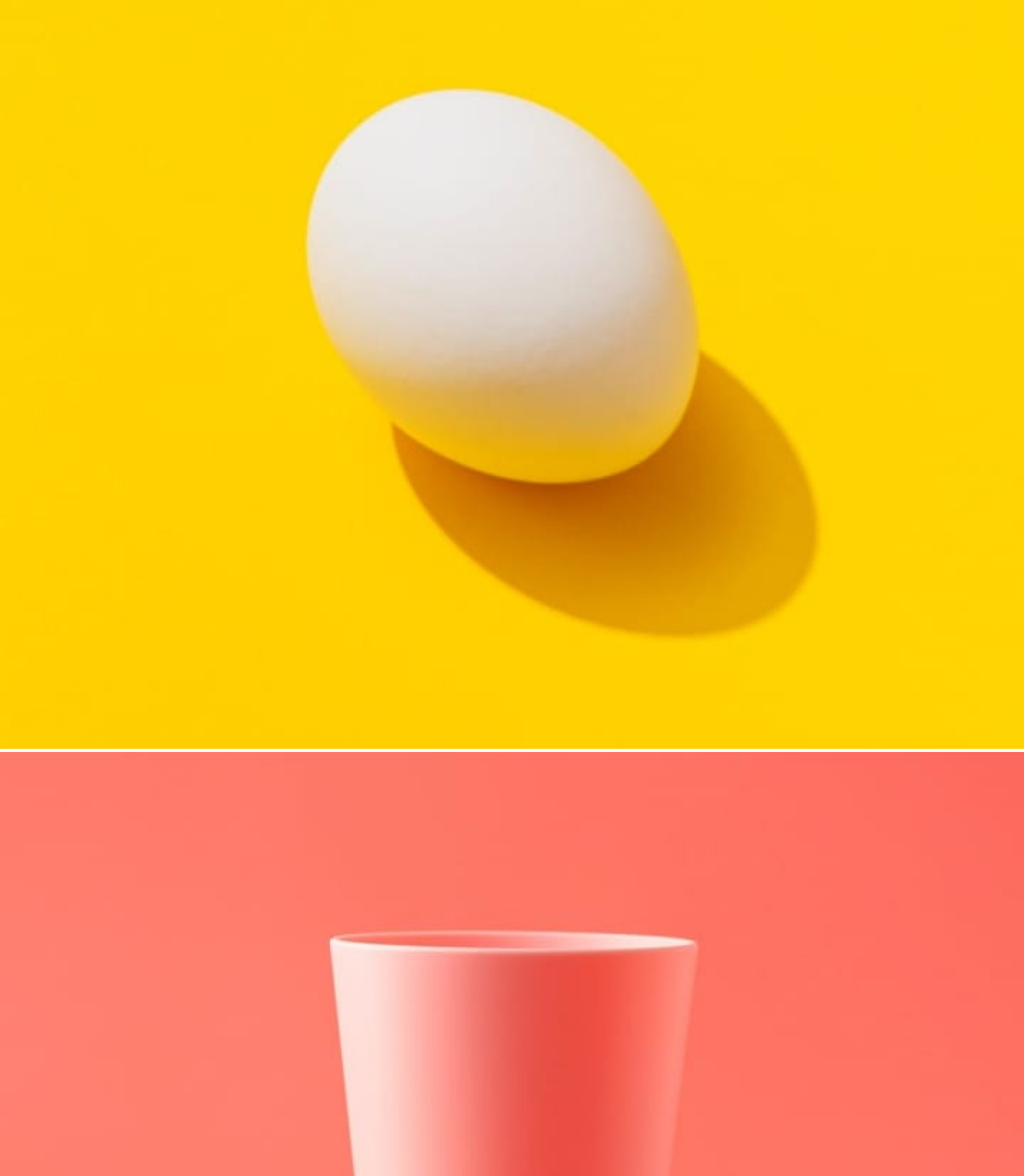
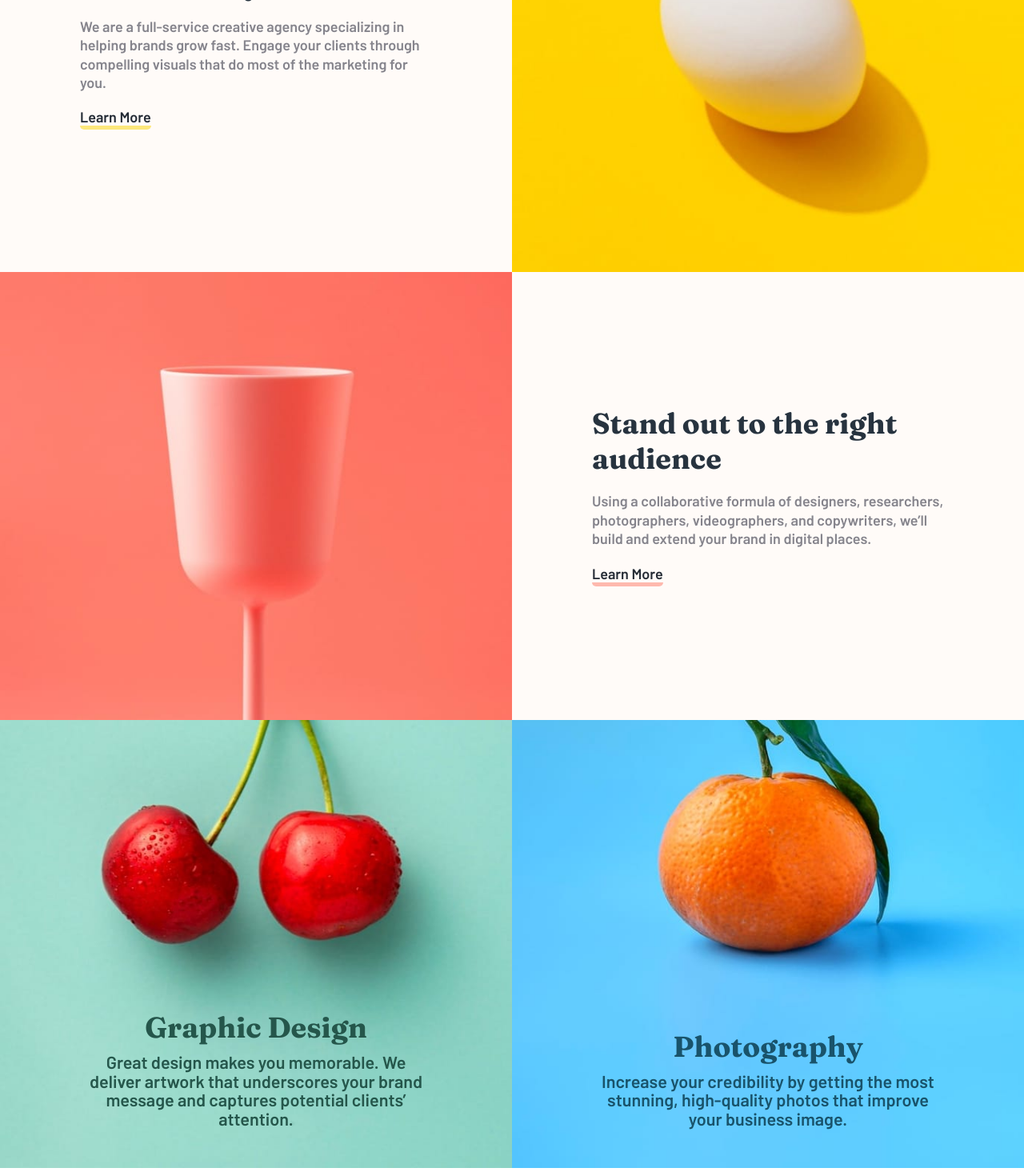
Before and after one commit to JGA7077/Frontend-Challenge_Sunnyside-Agency, a React (Create React App) app: page / in a window 1280 px wide. Shown: the part 1020-2490 px from the top of the page at 80% size. Built offline with nearby package versions, Linux system fonts and the light colour scheme.

Commit message:
Finalizando a Seção Grid

```diff
--- a/src/components/Grid.jsx
+++ b/src/components/Grid.jsx
@@ -1,7 +1,5 @@
 import React from 'react'
 import './Grid.scss'
-import eggImage from '../assets/images/desktop/image-transform.jpg'
-import cupImage from '../assets/images/desktop/image-stand-out.jpg'
 
 export default function Grid() {
   return (
@@ -16,12 +14,12 @@ export default function Grid() {
         <p className="grid__text__paragraph--yellow">Learn More</p>
       </div>
 
-      <div className="grid__imageContainer">
-        <img src={eggImage} alt="Egg" className="grid__imageContainer__item" />
+      <div className="grid__eggBackground">
+
       </div>
 
-      <div className="grid__imageContainer">
-        <img src={cupImage} alt="Cup" className="grid__imageContainer__item" />
+      <div className="grid__cupBackground">
+
       </div>
 
       <div className="grid__text">
@@ -32,14 +30,14 @@ export default function Grid() {
         <p className="grid__text__paragraph--pink">Learn More</p>
       </div>
 
-      <div className="grid__textImage--cherry">
+      <div className="grid__textImage grid__textImage--cherry">
         <h2 className="grid__textImage__title">Graphic Design</h2>
         <p className="grid__textImage__paragraph">
           Great design makes you memorable. We deliver artwork that underscores your brand message and captures potential clients’ attention.
         </p>
       </div>
 
-      <div className="grid__textImage--orange">
+      <div className="grid__textImage grid__textImage--orange">
         <h2 className="grid__textImage__title">Photography</h2>
         <p className="grid__textImage__paragraph">
           Increase your credibility by getting the most stunning, high-quality photos that improve your business image.
--- a/src/components/Grid.scss
+++ b/src/components/Grid.scss
@@ -1,25 +1,137 @@
 @import "../sass/abstracts/mixins";
 
 .grid {
+  display: grid;
+  grid-template-columns: repeat(2, 50%);
+  grid-template-rows: repeat(3, 560px);
 
+  @include mobile() {
+    grid-template-columns: 100%;
+  }
 
   &__text {
+    display: flex;
+    flex-direction: column;
+    justify-content: center;
+    align-items: start;
+    padding: 0px 100px;
+    background-color: #fffbf8;
+
+    @include mobile() {
+      padding: 0px 20px;
+      text-align: center;
+      align-items: center;
+      height: 100vh;
+    }
 
     &__title {
       font-family: 'Fraunces';
+      color: #27333f;
+      font-size: 2rem;
+
+      @include mobile() {
+        font-size: 1.7rem;
+      }
     }
 
     &__paragraph {
-      color: #b8b8b8;
+      color: #85848c;
+      margin: 20px 0;
+      font-size: 1rem;
+      line-height: 1.3rem;
+    }
+
+    &__paragraph--yellow {
+      text-align: center;
+      color: #242b35;
+      border-bottom: 5px solid rgba($yellow, .5);
+      border-radius: 5px;
+
+      &:hover {
+        border-color: rgba($yellow, 1.0);
+      }
+    }
+
+    &__paragraph--pink {
+      display: inline-block;
+      color: #242b35;
+      border-bottom: 5px solid rgba($softRed, .5);
+      border-radius: 5px;
+
+      &:hover {
+        border-color: rgba($softRed, 1.0);
+      }
     }
   }
 
-  &__imageContainer {
+  &__eggBackground {
+
+    @include bg-img('desktop/image-transform.jpg');
+    background-size: cover;
+
+  }
+
+  &__cupBackground {
+
+    @include bg-img('desktop/image-stand-out.jpg');
+    background-size: cover;
+
+  }
+
+  &__textImage {
+
+    display: flex;
+    flex-direction: column;
+    justify-content: flex-end;
+    align-items: center;
+    text-align: center;
+    padding: 0px 100px;
+
+    @include mobile() {
+      padding: 500px 10px 0px 10px;
+      height: 100vh;
+    }
+
+    &__title {
+      font-family: 'Fraunces';
+      font-size: 2rem;
+
+      @include mobile() {
+        font-size: 1.7rem;
+      }
+    }
+
+    &__paragraph {
+      margin: 10px 0 50px 0;
+      font-size: 1.2rem;
+      line-height: 1.3rem;
+
+      @include mobile() {
+        font-size: 0.9rem;
+      }
+    }
 
 
-    &__item {
-      width: 100%;
-      height: auto;
+    &--cherry {
+      color: $cyanDesign;
+      @include bg-img('desktop/image-graphic-design.jpg');
+
+      @include mobile() {
+        @include bg-img('mobile/image-graphic-design.jpg');
+        background-size: cover;
+      }
+
+    }
+
+    &--orange {
+      color: $bluePhotograph;
+      @include bg-img('desktop/image-photography.jpg');
+
+      @include mobile() {
+        @include bg-img('mobile/image-photography.jpg');
+      }
+
     }
   }
+
 }
```
